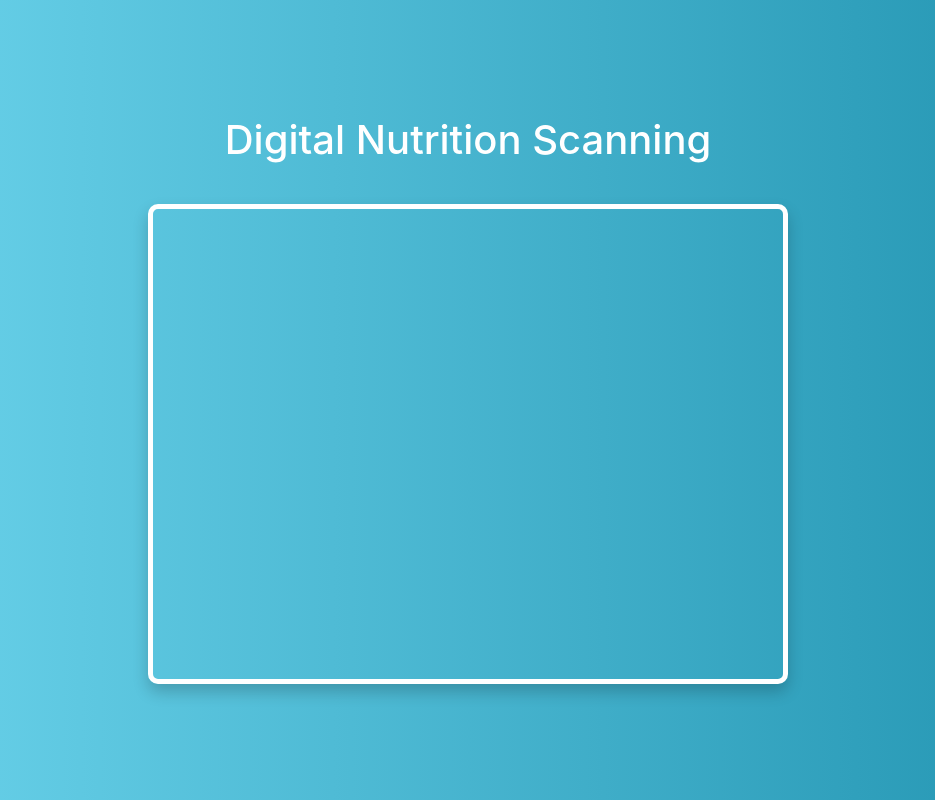
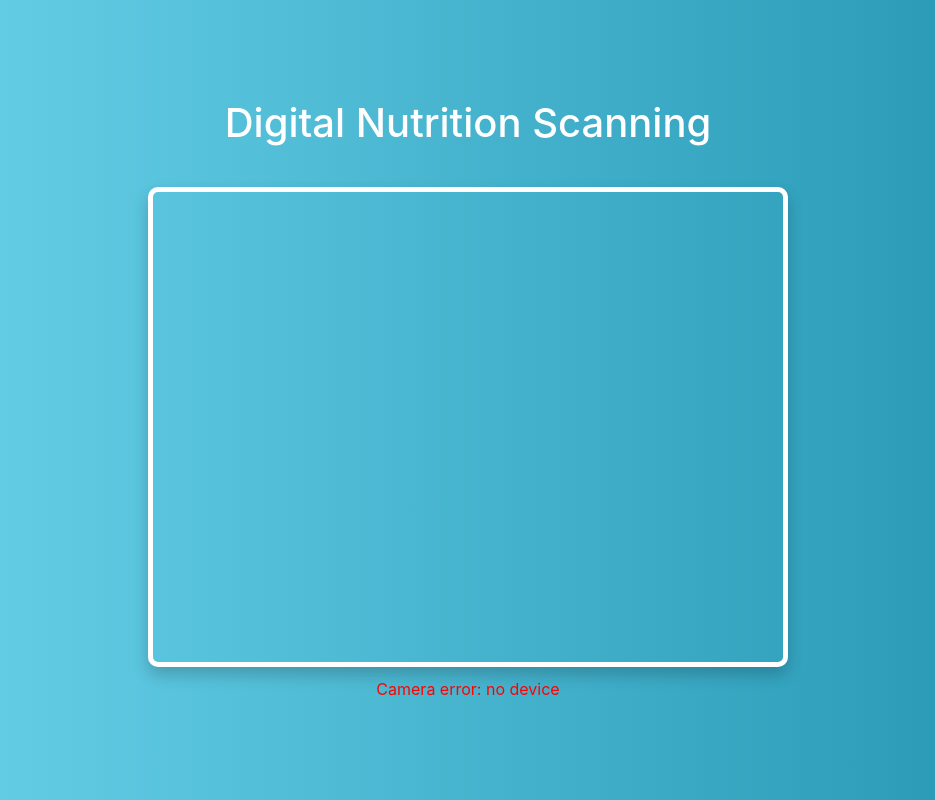
Before and after one commit to satvikahuja/food-nutrition-classifier, a Flask app: page / in a window 1280 px wide. Shown: the whole page, without its empty margins (172-1107 px from the left). Run offline with Flask 3, Linux system fonts and the light colour scheme; some libraries are stand-ins or nearby versions.

Commit message:
Update index.html

```diff
--- a/templates/index.html
+++ b/templates/index.html
@@ -29,6 +29,11 @@
         h1 {
             margin-bottom: 0.5em;
         }
+        #cameraError {
+            color: red;
+            display: none;
+            margin-top: 10px;
+        }
     </style>
 </head>
 <body>
@@ -36,6 +41,8 @@
         <h1>Digital Nutrition Scanning</h1>
         <video id="videoFeed" width="640" height="480" autoplay playsinline></video>
         <img id="processedImage" style="display:none;" width="640" height="480"/>
+        <!-- Error message container -->
+        <div id="cameraError">Camera error: <span id="cameraErrorMessage"></span></div>
     </div>
     <!-- Load Socket.IO -->
     <script src="https://cdn.socket.io/4.0.0/socket.io.min.js"></script>
@@ -46,6 +53,8 @@
     <script>
         const videoElement = document.getElementById('videoFeed');
         const processedImage = document.getElementById('processedImage');
+        const cameraErrorContainer = document.getElementById('cameraError');
+        const cameraErrorMessage = document.getElementById('cameraErrorMessage');
         const socket = io.connect(location.origin);
 
         // Set event listeners for Socket.IO
@@ -63,8 +72,11 @@
             try {
                 const stream = await navigator.mediaDevices.getUserMedia({ video: true });
                 videoElement.srcObject = stream;
+                cameraErrorContainer.style.display = 'none';  // Hide error if successful
             } catch (error) {
                 console.error("Error accessing the camera", error);
+                cameraErrorMessage.textContent = error.message; // Set the error message text
+                cameraErrorContainer.style.display = 'block';   // Show the error message
             }
         }
 
```
